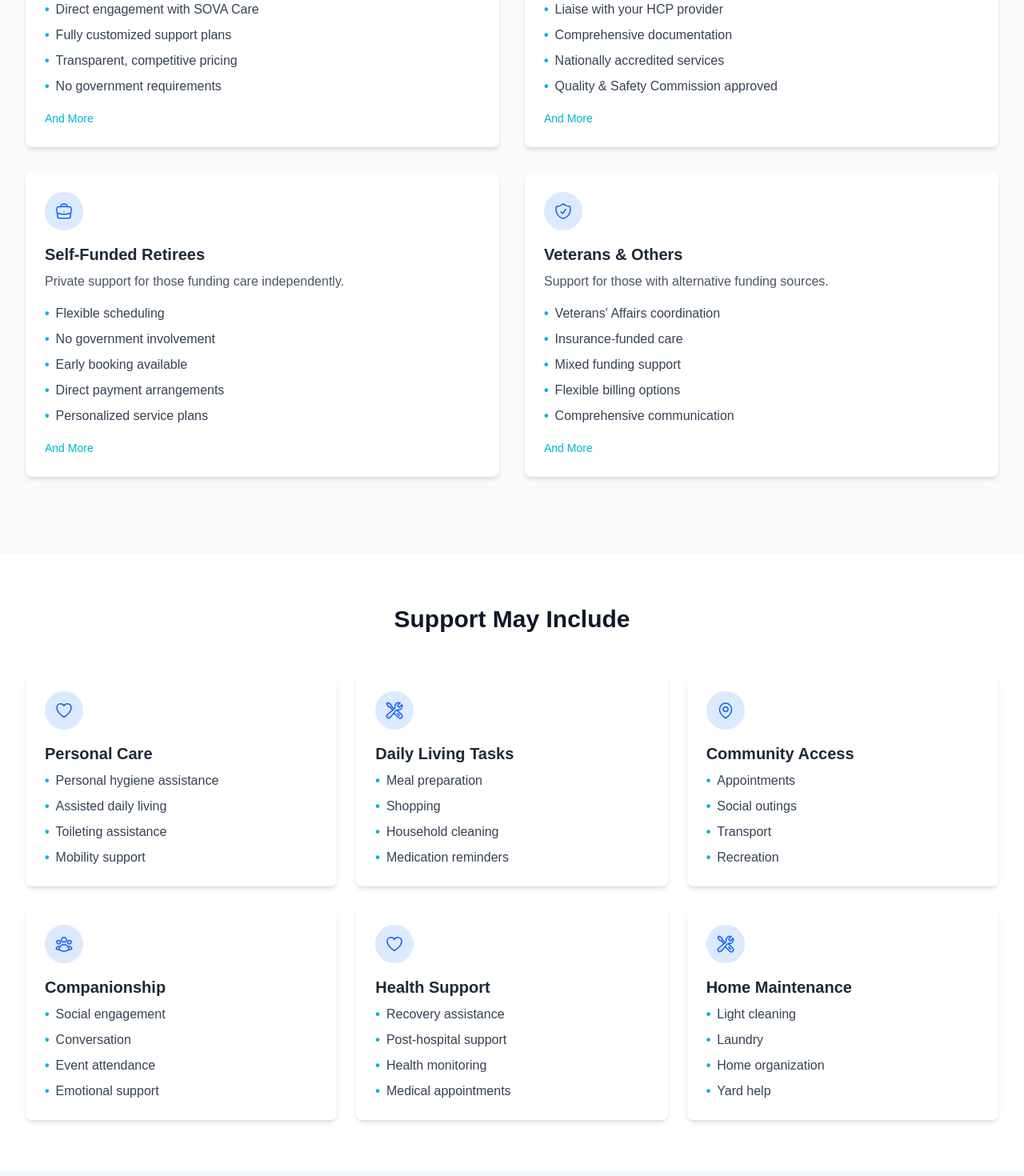
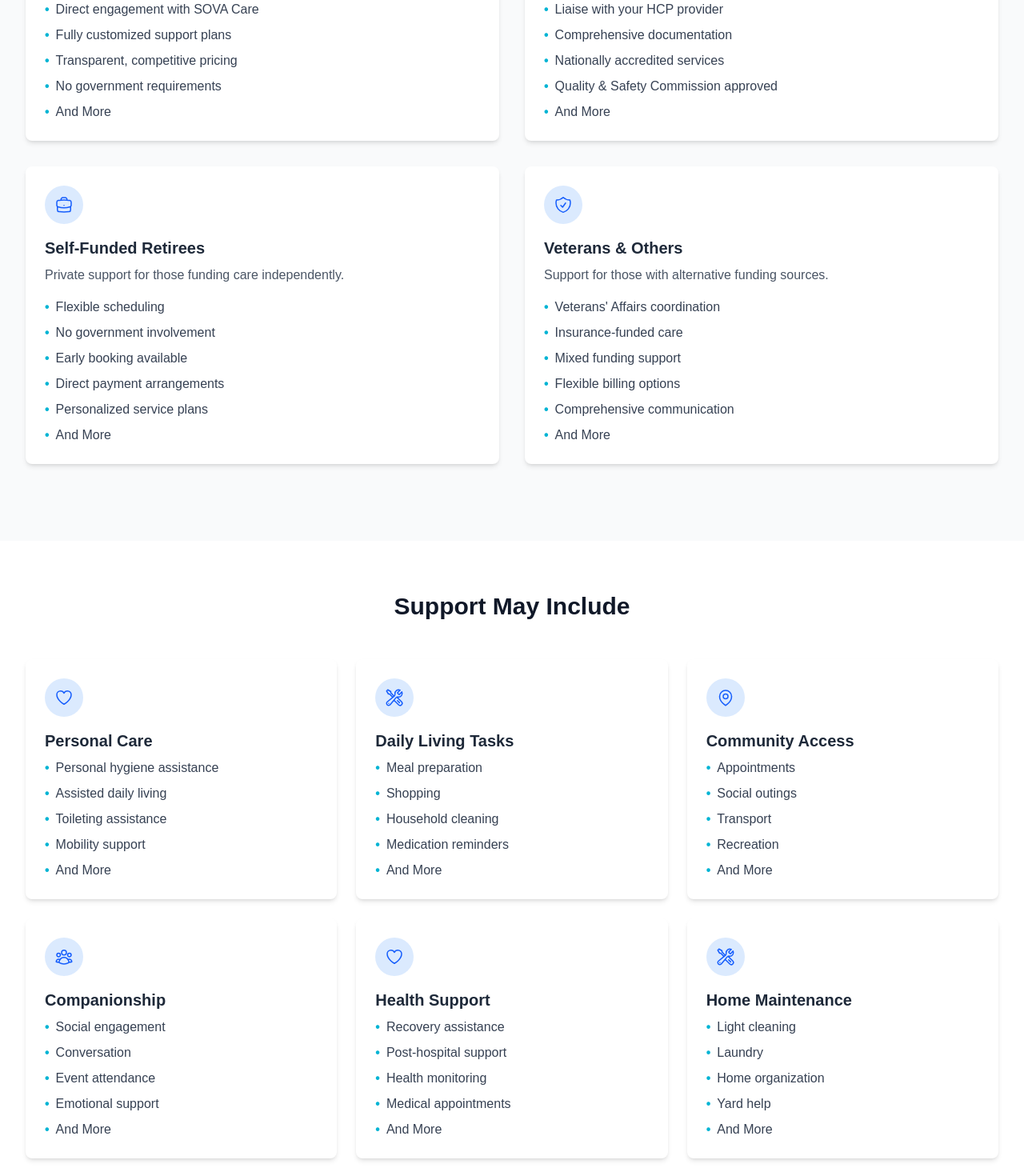
Before and after one commit to ahmadshahid50/ndas, a Next.js app: page /aged-care in a window 1280 px wide. Shown: the part 980-2450 px from the top of the page at 80% size. Built offline with nearby package versions, Linux system fonts and the light colour scheme.

Commit message:
link update

```diff
--- a/app/about/page.js
+++ b/app/about/page.js
@@ -78,7 +78,9 @@ export default function About() {
                 'First Aid Certified',
                 'CPR Certified',
               ]}
-              moreHref="/areas-we-service"
+              newitems={[
+                {text: 'And More', href: '#'},
+              ]}
             />
             <ServiceCard
               icon={ShieldCheckIcon}
@@ -89,7 +91,9 @@ export default function About() {
                 'Working With Children Check (if applicable)',
                 'References Available',
               ]}
-              moreHref="/areas-we-service"
+              newitems={[
+                {text: 'And More', href: '#'},
+              ]}
             />
             <ServiceCard
               icon={DocumentTextIcon}
@@ -100,7 +104,9 @@ export default function About() {
                 'Privacy Act Compliant',
                 'Duty of Care Obligations Met',
               ]}
-              moreHref="/areas-we-service"
+              newitems={[
+                {text: 'And More', href: '#'},
+              ]}
             />
           </div>
         </div>
--- a/app/aged-care/page.js
+++ b/app/aged-care/page.js
@@ -52,7 +52,9 @@ export default function AgedCare() {
                 'Transparent, competitive pricing',
                 'No government requirements',
               ]}
-              moreHref="/areas-we-service"
+              newitems={[
+                {text: 'And More', href: '#'},
+              ]}
             />
             <ServiceCard
               icon={AcademicCapIcon}
@@ -65,7 +67,9 @@ export default function AgedCare() {
                 'Nationally accredited services',
                 'Quality & Safety Commission approved',
               ]}
-              moreHref="/areas-we-service"
+             newitems={[
+                {text: 'And More', href: '#'},
+              ]}
             />
             <ServiceCard
               icon={BriefcaseIcon}
@@ -78,7 +82,9 @@ export default function AgedCare() {
                 'Direct payment arrangements',
                 'Personalized service plans',
               ]}
-              moreHref="/areas-we-service"
+              newitems={[
+                {text: 'And More', href: '#'},
+              ]}
             />
             <ServiceCard
               icon={ShieldCheckIcon}
@@ -91,7 +97,9 @@ export default function AgedCare() {
                 'Flexible billing options',
                 'Comprehensive communication',
               ]}
-              moreHref="/areas-we-service"
+              newitems={[
+                {text: 'And More', href: '#'},
+              ]}
             />
           </div>
         </div>
@@ -106,31 +114,49 @@ export default function AgedCare() {
               icon={HeartIcon}
               title="Personal Care"
               items={['Personal hygiene assistance', 'Assisted daily living', 'Toileting assistance', 'Mobility support']}
+              newitems={[
+                {text: 'And More', href: '#'},
+              ]}
             />
             <ServiceCard
               icon={WrenchScrewdriverIcon}
               title="Daily Living Tasks"
               items={['Meal preparation', 'Shopping', 'Household cleaning', 'Medication reminders']}
+              newitems={[
+                {text: 'And More', href: '#'},
+              ]}
             />
             <ServiceCard
               icon={MapPinIcon}
               title="Community Access"
               items={['Appointments', 'Social outings', 'Transport', 'Recreation']}
+              newitems={[
+                {text: 'And More', href: '#'},
+              ]}
             />
             <ServiceCard
               icon={UserGroupIcon}
               title="Companionship"
               items={['Social engagement', 'Conversation', 'Event attendance', 'Emotional support']}
+              newitems={[
+                {text: 'And More', href: '#'},
+              ]}
             />
             <ServiceCard
               icon={HeartIcon}
               title="Health Support"
               items={['Recovery assistance', 'Post-hospital support', 'Health monitoring', 'Medical appointments']}
+              newitems={[
+                {text: 'And More', href: '#'},
+              ]}
             />
             <ServiceCard
               icon={WrenchScrewdriverIcon}
               title="Home Maintenance"
               items={['Light cleaning', 'Laundry', 'Home organization', 'Yard help']}
+              newitems={[
+                {text: 'And More', href: '#'},
+              ]}
             />
           </div>
         </div>
--- a/app/areas-we-service/page.js
+++ b/app/areas-we-service/page.js
@@ -60,7 +60,7 @@ export default function AreasWeService() {
   return (
     <div className="min-h-screen bg-white">
       {/* Hero Section */}
-      <section className="py-20 bg-teal-600 text-white">
+      <section className="py-20 bg-gradient-to-r from-[var(--sova-primary)] via-[var(--sova-secondary)] to-[var(--sova-accent)] text-white">
         <div className="max-w-7xl mx-auto px-4 sm:px-6 lg:px-8">
           <div className="max-w-2xl">
             <h1 className="text-4xl md:text-5xl lg:text-6xl font-bold">Areas We Service</h1>
--- a/app/ndis-support/page.js
+++ b/app/ndis-support/page.js
@@ -43,7 +43,9 @@ export default function NDISSupport() {
                 'We invoice you or your representative',
                 'Simple, transparent pricing',
               ]}
-              moreHref="/areas-we-service"
+              newitems={[
+                {text: 'And More', href: '#'},
+              ]}
             />
             <ServiceCard
               icon={DocumentTextIcon}
@@ -56,7 +58,9 @@ export default function NDISSupport() {
                 'Coordination with your plan',
                 'Seamless communication',
               ]}
-              moreHref="/areas-we-service"
+             newitems={[
+                {text: 'And More', href: '#'},
+              ]}
             />
           </div>
         </div>
@@ -121,26 +125,44 @@ export default function NDISSupport() {
             <ServiceCard
               title="Core Supports"
               items={['Personal care', 'Daily living support', 'Mobility assistance']}
+              newitems={[
+                {text: 'And More', href: '#'},
+              ]}
             />
             <ServiceCard
               title="Community Participation"
               items={['Community access', 'Social activities', 'Transport support']}
+              newitems={[
+                {text: 'And More', href: '#'},
+              ]}
             />
             <ServiceCard
               title="Psychosocial Support"
               items={['Mental health support', 'Counseling coordination', 'Emotional support']}
+              newitems={[
+                {text: 'And More', href: '#'},
+              ]}
             />
             <ServiceCard
               title="Assistance Provided"
               items={['Goal planning', 'Appointments', 'Community outings']}
+              newitems={[
+                {text: 'And More', href: '#'},
+              ]}
             />
             <ServiceCard
               title="Skill Development"
               items={['Life skills training', 'Goal achievement', 'Independence building']}
+              newitems={[
+                {text: 'And More', href: '#'},
+              ]}
             />
             <ServiceCard
               title="Specialist Support"
               items={['Customized assistance', 'Complex needs support', 'Coordinated care']}
+              newitems={[
+                {text: 'And More', href: '#'},
+              ]}
             />
           </div>
         </div>
--- a/app/page.js
+++ b/app/page.js
@@ -71,7 +71,9 @@ export default function Home() {
                 'First Aid',
                 'CPR certifications',
               ]}
-              moreHref="/qualifications"
+              newitems={[
+                {text: 'And More', href: '#'},
+              ]}
             />
             <ServiceCard
               icon={ShieldCheckIcon}
@@ -83,7 +85,9 @@ export default function Home() {
                 'Fully Compliant',
                 'Monitoring of Staff',
               ]}
-              moreHref="/trust-safety"
+              newitems={[
+                {text: 'And More', href: '#'},
+              ]}
             />
             <ServiceCard
               icon={MapPinIcon}
@@ -95,7 +99,9 @@ export default function Home() {
                 'Inner West',
                 'Eastern Suburbs',
               ]}
-              moreHref="/areas-we-service"
+              newitems={[
+                {text: 'And More', href: '#'},
+              ]}
             />
           </div>
           {/* <div className="mt-12 text-center">
@@ -119,42 +125,54 @@ export default function Home() {
               title="Personal Care"
               description="Help with daily personal care needs"
               items={['Personal hygiene assistance', 'Assisted daily living', 'Toileting assistance', 'Mobility support']}
-              moreHref="/areas-we-service"
+              newitems={[
+                {text: 'And More', href: '#'},
+              ]}
            />
             <ServiceCard
               icon={WrenchScrewdriverIcon}
               title="Daily Living Support"
               description="Assistance with everyday tasks"
               items={['Meal preparation', 'Medication reminders', 'Household tasks', 'Shopping assistance']}
-              moreHref="/areas-we-service"
+              newitems={[
+                {text: 'And More', href: '#'},
+              ]}
             />
             <ServiceCard
               icon={MapPinIcon}
               title="Community Access"
               description="Support to stay active in the community"
               items={['Social outings', 'Appointments', 'Recreational activities', 'Transport assistance']}
-              moreHref="/areas-we-service"
+              newitems={[
+                {text: 'And More', href: '#'},
+              ]}
             />
             <ServiceCard
               icon={WrenchScrewdriverIcon}
               title="Domestic Assistance"
               description="Help maintaining your home"
               items={['Cleaning', 'Laundry', 'Home organisation', 'Light maintenance']}
-              moreHref="/areas-we-service"
+              newitems={[
+                {text: 'And More', href: '#'},
+              ]}
             />
             <ServiceCard
               icon={UserGroupIcon}
               title="Companion Care"
               description="Social and emotional support"
               items={['Conversation & companionship', 'Emotional support', 'Event assistance', 'Memory support']}
-              moreHref="/areas-we-service"
+              newitems={[
+                {text: 'And More', href: '#'},
+              ]}
             />
             <ServiceCard
               icon={BriefcaseIcon}
               title="Aged Care Support"
               description="Specialized support for older Australians"
               items={['Private arrangements', 'Home Care Package support', 'Self-funded options', 'Flexible scheduling']}
-              moreHref="/areas-we-service"
+              newitems={[
+                {text: 'And More', href: '#'},
+              ]}
             />
 
           </div>
--- a/app/services/page.js
+++ b/app/services/page.js
@@ -39,7 +39,9 @@ export default function Services() {
                 'Incontinence care',
                 'Personal hygiene support',
               ]}
-              moreHref="/areas-we-service"
+              newitems={[
+                {text: 'And More', href: '#'},
+              ]}
             />
             <div className="relative h-72 bg-gray-300 rounded-lg">
               <img
@@ -74,7 +76,9 @@ export default function Services() {
                 'Budgeting support',
                 'Organizational assistance',
               ]}
-              moreHref="/areas-we-service"
+              newitems={[
+                {text: 'And More', href: '#'},
+              ]}
             />
           </div>
         </div>
@@ -95,7 +99,9 @@ export default function Services() {
                 'Community participation support',
                 'Leisure and hobby support',
               ]}
-              moreHref="/areas-we-service"
+              newitems={[
+                {text: 'And More', href: '#'},
+              ]}
             />
             <div className="relative h-72 bg-gray-300 rounded-lg">
               <img
@@ -130,7 +136,9 @@ export default function Services() {
                 'Meal preparation areas',
                 'Garden assistance',
               ]}
-              moreHref="/areas-we-service"
+              newitems={[
+                {text: 'And More', href: '#'},
+              ]}
             />
           </div>
         </div>
@@ -151,7 +159,9 @@ export default function Services() {
                 'Memory support and reminiscence',
                 'Relationship building',
               ]}
-              moreHref="/areas-we-service"
+              newitems={[
+                {text: 'And More', href: '#'},
+              ]}
             />
             <div className="relative h-72 bg-gray-300 rounded-lg">
               <img
--- a/components/ServiceCard.js
+++ b/components/ServiceCard.js
@@ -1,6 +1,6 @@
 import Link from 'next/link';
 
-export default function ServiceCard({ icon: Icon, title, description, items, moreHref }) {
+export default function ServiceCard({ icon: Icon, title, description, items, moreHref, newitems }) {
   return (
     <div className="bg-white p-6 rounded-lg shadow-md hover:shadow-lg transition">
       {Icon && (
@@ -20,7 +20,27 @@ export default function ServiceCard({ icon: Icon, title, description, items, mor
           ))}
         </ul>
       )}
-      {moreHref && (
+
+      {newitems && (
+        <ul className="space-y-2 mt-2">
+          {newitems.map((item, index) => (
+            <li key={index} className="text-gray-700 flex items-start ">
+              <span className="text-teal-600 mr-2 font-bold">•</span>
+              {typeof item === 'object' && item.href ? (
+                <Link href={item.href} className="text-gray-700 hover:text-teal-700 hover:underline transition">
+                  {item.text}
+                </Link>
+              ) : (
+                <span>{typeof item === 'string' ? item : item.text}</span>
+              )}
+            </li>
+          ))}
+        </ul>
+      )}
+
+
+      {/* {moreHref && (
+
         <div className="mt-4">
           <Link
             href={moreHref}
@@ -29,7 +49,7 @@ export default function ServiceCard({ icon: Icon, title, description, items, mor
            And More
           </Link>
         </div>
-      )}
+      )} */}
     </div>
   );
 }
```
